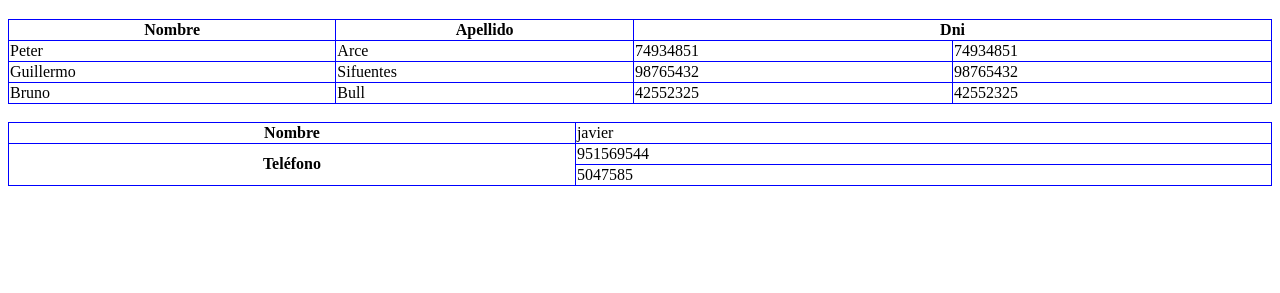
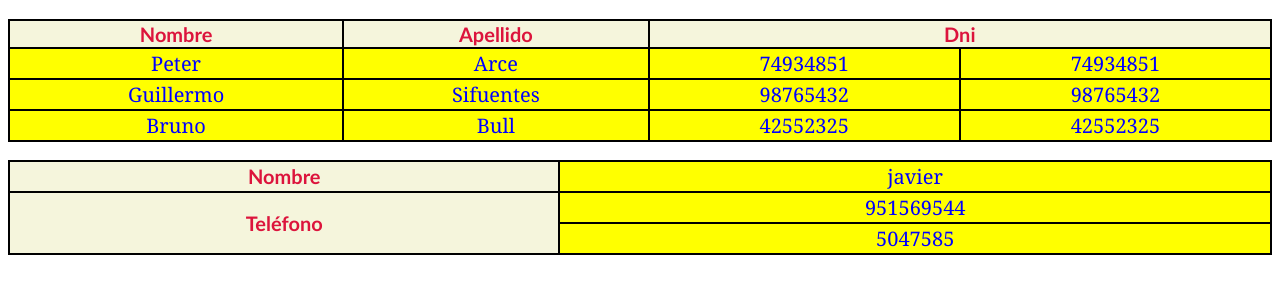
Before and after one commit to PeterArce96/tablas, a plain HTML site: page index.html in a window 1280 px wide. Shown: the part 73-366 px from the top of the page. Drawn offline with Linux system fonts and the light colour scheme.

Commit message:
modifiqué estilos css

```diff
--- a/index.html
+++ b/index.html
@@ -5,16 +5,12 @@
     <meta http-equiv="X-UA-Compatible" content="IE=edge">
     <meta name="viewport" content="width=device-width, initial-scale=1.0">
     <title>Tablas</title>
+    <link rel="stylesheet" href="./style.css">
 </head>
-<style>
-    table,th,td{
-        border: 1px solid blue;
-        border-collapse: collapse;
-    }
-</style>
+
 <body>
-    <h1 style="font-family: Impact, Haettenschweiler, 'Arial Narrow Bold', sans-serif;">Ejercicios con tablas</h1>
-    <table style="width: 100%;">
+    <h1>Ejercicios con tablas</h1>
+    <table>
         <th>Nombre</th>
         <th>Apellido</th>
         <th colspan="2">Dni</th>
--- /dev/null
+++ b/style.css
@@ -0,0 +1,24 @@
+table,th,td{
+    border: 2px solid black;
+    border-collapse: collapse;
+
+}
+table{
+    width: 100%;
+}
+th{
+    font-size: 20px;
+    background-color: beige;
+    color: crimson;
+    font-family: 'Trebuchet MS', 'Lucida Sans Unicode', 'Lucida Grande', 'Lucida Sans', Arial, sans-serif;
+}
+td{
+    background-color: yellow;
+    color: blue;
+    font-size: 20px;
+    text-align: center;
+    font-family: Cambria, Cochin, Georgia, Times, 'Times New Roman', serif;
+}
+h1{
+    font-family: Impact, Haettenschweiler, 'Arial Narrow Bold', sans-serif;
+}
```
